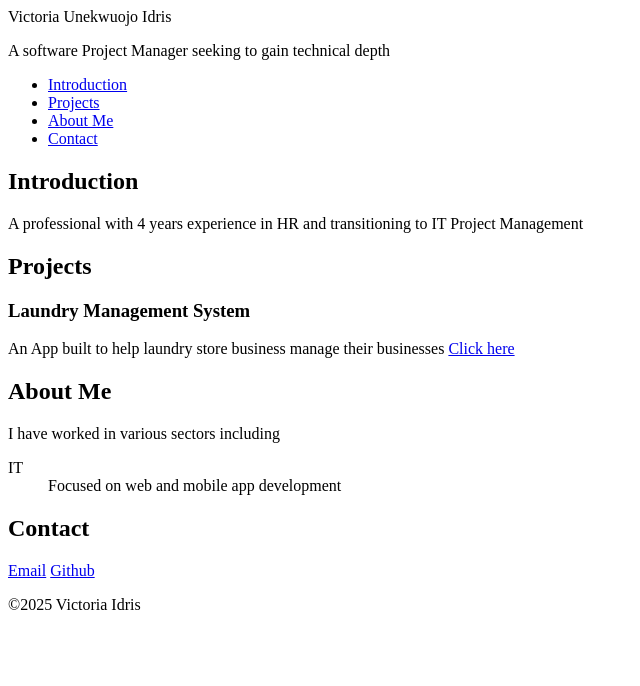
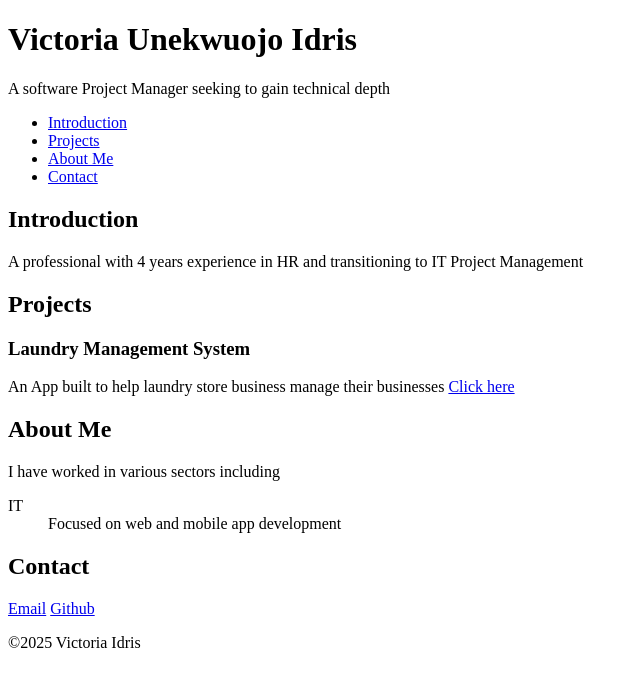
Before and after one commit to Victoriaidris/My-First-Porfolio, a plain HTML site: page portfolio/index.html in a window 1280 px wide. Shown: the whole page, without its empty margins (0-640 px from the left). Drawn offline with Linux system fonts and the light colour scheme.

Commit message:
task 5 correction

```diff
--- a/portfolio/index.html
+++ b/portfolio/index.html
@@ -6,7 +6,7 @@
     </head>
     <body>
         <header>
-            <hi>Victoria Unekwuojo Idris</hi>
+            <h1>Victoria Unekwuojo Idris</h1>
             <p>A software Project Manager seeking to gain technical depth</p>
 
         </header>
```
